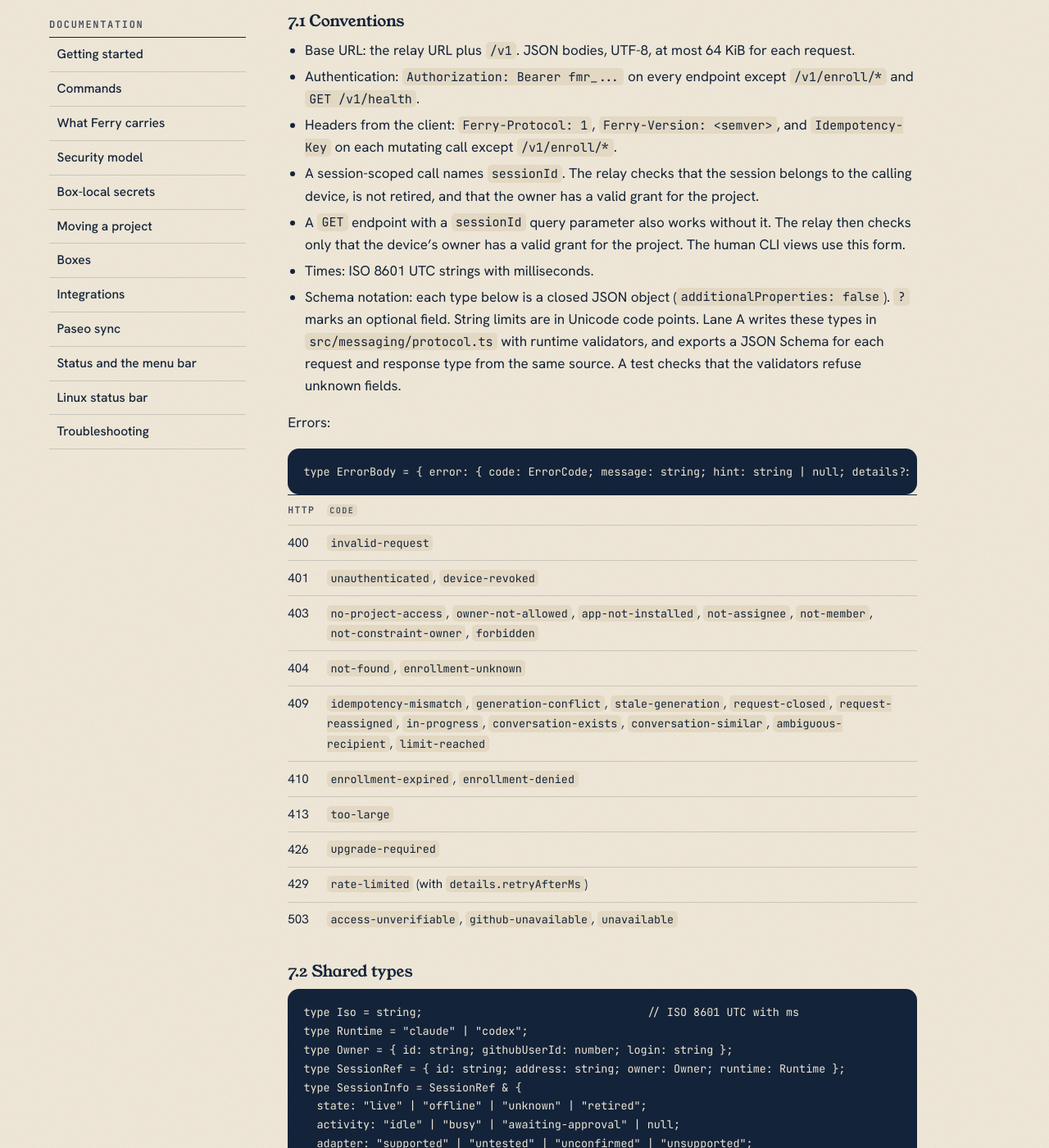
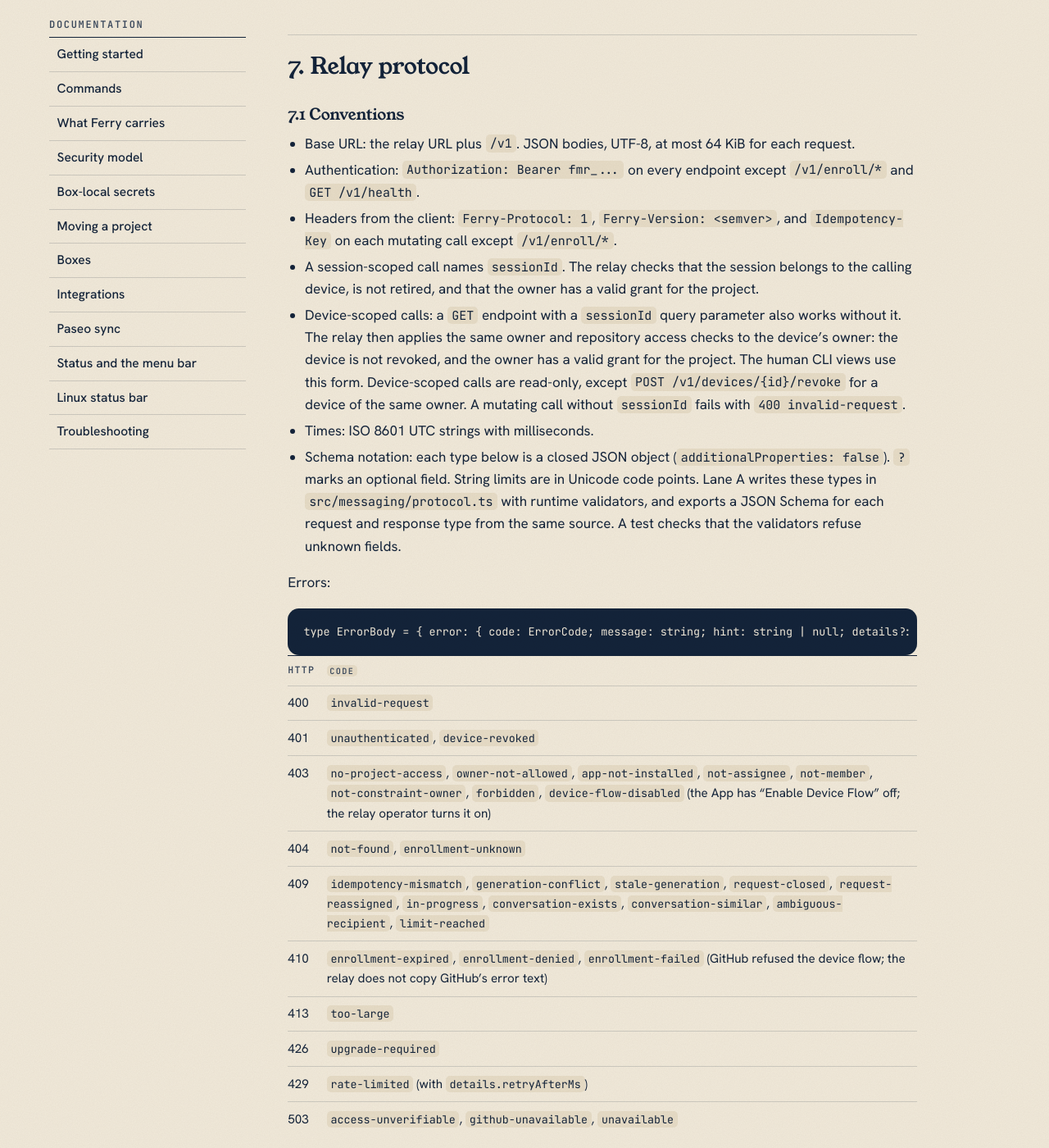
Before and after one commit to dlhck/ferry, a Jekyll site: the page built from docs/agent-messaging-design.md, in a window 1280 px wide and 1400 px high, scrolled down 23972 px. Shown: the whole window at 82% size. Built offline with Jekyll 4.4.1, drawn with Linux system fonts in a browser that asks for light colours; some of the changed text lies outside the part shown.

Commit message:
docs: record CLI device reads and the device flow errors

```diff
--- a/docs/agent-messaging-design.md
+++ b/docs/agent-messaging-design.md
@@ -122,7 +122,8 @@
 
 - Each agent host runs one worker for each OS user. Agents on the relay host also connect through a worker and the HTTPS URL. The relay gives a loopback client no extra authority.
 - Hooks and the MCP server never hold relay credentials. They talk only to the local worker through `~/.ferry/messaging/worker.sock`.
-- The worker is the only process with the device credential. It keeps a local outbox, so a send while the relay is offline is not lost.
+- The worker is the only long-running process with the device credential. It keeps a local outbox, so a send while the relay is offline is not lost.
+- The `ferry messaging` CLI views (`conversations`, `show`, `requests`, `peers`, `devices`, `revoke`) can read the credential file and call the relay directly. They run as the same OS user that owns the 0600 file, so they get no access that this user does not already have. They exit when the command ends.
 - The worker never starts a runtime. A stopped session stays stopped.
 - The relay is the clock. All stored times are relay times, ISO 8601 in UTC with milliseconds.
 - If the relay is offline, messaging is unavailable. Agents continue their own work. The `SessionStart` context and the tool results say that messaging is offline.
@@ -497,7 +498,7 @@
 - Authentication: `Authorization: Bearer fmr_...` on every endpoint except `/v1/enroll/*` and `GET /v1/health`.
 - Headers from the client: `Ferry-Protocol: 1`, `Ferry-Version: <semver>`, and `Idempotency-Key` on each mutating call except `/v1/enroll/*`.
 - A session-scoped call names `sessionId`. The relay checks that the session belongs to the calling device, is not retired, and that the owner has a valid grant for the project.
-- A `GET` endpoint with a `sessionId` query parameter also works without it. The relay then checks only that the device's owner has a valid grant for the project. The human CLI views use this form.
+- Device-scoped calls: a `GET` endpoint with a `sessionId` query parameter also works without it. The relay then applies the same owner and repository access checks to the device's owner: the device is not revoked, and the owner has a valid grant for the project. The human CLI views use this form. Device-scoped calls are read-only, except `POST /v1/devices/{id}/revoke` for a device of the same owner. A mutating call without `sessionId` fails with `400 invalid-request`.
 - Times: ISO 8601 UTC strings with milliseconds.
 - Schema notation: each type below is a closed JSON object (`additionalProperties: false`). `?` marks an optional field. String limits are in Unicode code points. Lane A writes these types in `src/messaging/protocol.ts` with runtime validators, and exports a JSON Schema for each request and response type from the same source. A test checks that the validators refuse unknown fields.
 
@@ -511,10 +512,10 @@
 | --- | --- |
 | 400 | `invalid-request` |
 | 401 | `unauthenticated`, `device-revoked` |
-| 403 | `no-project-access`, `owner-not-allowed`, `app-not-installed`, `not-assignee`, `not-member`, `not-constraint-owner`, `forbidden` |
+| 403 | `no-project-access`, `owner-not-allowed`, `app-not-installed`, `not-assignee`, `not-member`, `not-constraint-owner`, `forbidden`, `device-flow-disabled` (the App has "Enable Device Flow" off; the relay operator turns it on) |
 | 404 | `not-found`, `enrollment-unknown` |
 | 409 | `idempotency-mismatch`, `generation-conflict`, `stale-generation`, `request-closed`, `request-reassigned`, `in-progress`, `conversation-exists`, `conversation-similar`, `ambiguous-recipient`, `limit-reached` |
-| 410 | `enrollment-expired`, `enrollment-denied` |
+| 410 | `enrollment-expired`, `enrollment-denied`, `enrollment-failed` (GitHub refused the device flow; the relay does not copy GitHub's error text) |
 | 413 | `too-large` |
 | 426 | `upgrade-required` |
 | 429 | `rate-limited` (with `details.retryAfterMs`) |
@@ -607,7 +608,8 @@
 type EnrollPolled =
   | { state: "pending"; intervalMs: number }          // HTTP 202
   | { state: "complete"; owner: Owner; device: { id: string; name: string } };  // HTTP 200
-// 410 enrollment-expired | enrollment-denied, 404 enrollment-unknown
+// 410 enrollment-expired | enrollment-denied | enrollment-failed, 404 enrollment-unknown
+// enroll/start: 403 device-flow-disabled
 
 // POST /v1/devices
 type DeviceCreate = { name: string; platform: "linux" | "darwin"; credentialSha256: string };
@@ -1420,7 +1422,7 @@
 | A person without repository write access reads or posts | Every project-scoped call checks a grant of write or higher for the owner. The check is fresh on join and repeats every 15 minutes. |
 | A removed collaborator keeps access | Revocation within 15 minutes, or 1 hour when GitHub is down, then memberships end. |
 | A claimed name or a remote URL gives access | The owner is the GitHub user from the device flow. Session addresses come from the relay. The project comes from the repository id, and access from the permission endpoint. |
-| A stolen device credential | 0600 file. The relay stores only a SHA-256. `ferry messaging revoke` ends it and its sessions. The deny rules keep it out of the snapshot. |
+| A stolen device credential | 0600 file, read only by the worker and by the short-lived `ferry messaging` CLI views of the same OS user. Hooks and the MCP server never read it. The relay stores only a SHA-256. `ferry messaging revoke` ends it and its sessions. The deny rules keep it out of the snapshot. |
 | A relay database leak | No credentials, no GitHub tokens. Message text leaks. |
 | GitHub App key leak | The key can read metadata of the installed repositories, and can check permissions. It cannot read code or write anything. Rotate in the App settings. |
 | Prompt injection through a message | The envelope marks peer text and denies approval. The Claude frame carries the cross-session wrapper, and Claude Code applies its documented consent rule to inbox messages. Ack is required before action. The skill tells agents to treat peer messages as information from a colleague, not as instructions from their user. |
@@ -1430,7 +1432,7 @@
 | Stale work after reassignment | Dispatch check before each injection, and ack and answer refusal with a stale generation. |
 | Agents on the relay host | They use the HTTPS URL and a device credential like everyone else. The relay gives a source address no authority. |
 | The relay host operator | Has full access to the database and the App key. This is a trust assumption: the team chooses a relay operator it trusts. Messages are not end-to-end encrypted. |
-| A local process of the same OS user | Can call `worker.sock` and act as any session of that device. Same-owner only. |
+| A local process of the same OS user | Can call `worker.sock` and act as any session of that device, and can read the credential file. Same-owner only. Device-scoped relay calls without a session are read-only, except revoke of the owner's own devices. |
 | Secrets in message text | The worker refuses a body that matches Ferry's token rules (`secret-in-message`), before it leaves the host. This finds tokens, not every secret. |
 | Logs | The relay and worker logs have IDs, states, and codes. They never have message bodies, tokens, or credentials. |
 
```
